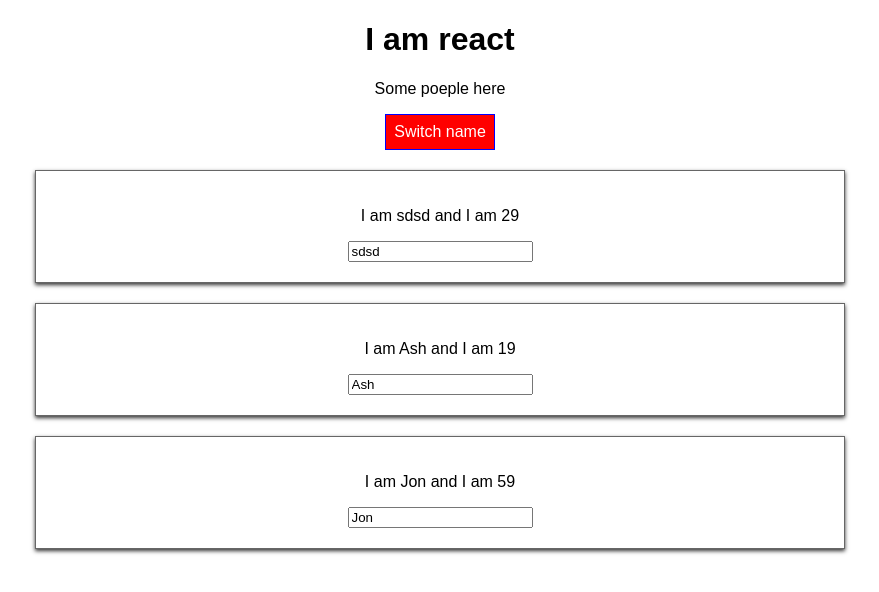
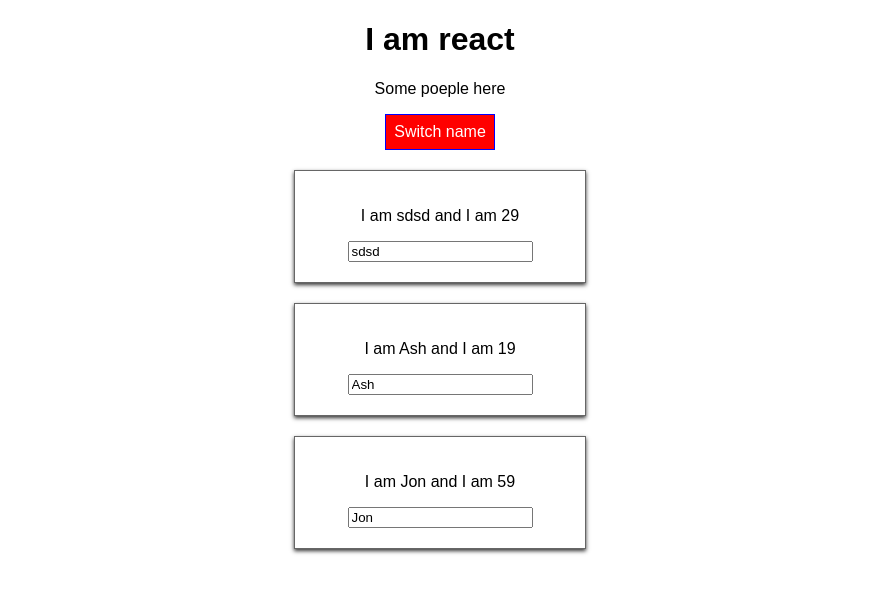
Before and after one commit to rafaesteller/react-js-training, a React (Create React App) app in the folder react-complete-guide/: page / in a window 1280 px wide. Both pictures are taken after a click on the button "Switch name". Shown: the top 592 px of the page, without its empty margins (200-1079 px from the left). Built offline with nearby package versions, Linux system fonts and the light colour scheme.

Commit message:
media-queries with Radium

```diff
--- a/react-complete-guide/package.json
+++ b/react-complete-guide/package.json
@@ -3,6 +3,7 @@
   "version": "0.1.0",
   "private": true,
   "dependencies": {
+    "radium": "^0.26.0",
     "react": "^16.9.0",
     "react-dom": "^16.9.0",
     "react-scripts": "1.1.5"
@@ -12,5 +13,9 @@
     "build": "react-scripts build",
     "test": "react-scripts test --env=jsdom",
     "eject": "react-scripts eject"
+  },
+  "devDependencies": {
+    "eslint": "^7.1.0",
+    "eslint-plugin-react": "^7.20.0"
   }
 }
--- a/react-complete-guide/src/App.css
+++ b/react-complete-guide/src/App.css
@@ -1,3 +1,13 @@
 .App {
   text-align: center;
 }
+
+.red {
+  color: red;
+}
+
+.bold {
+  font-weight: bold;
+}
+
+button:hover {}
--- a/react-complete-guide/src/App.js
+++ b/react-complete-guide/src/App.js
@@ -1,6 +1,6 @@
 import React, { Component } from 'react';
 import './App.css';
-import Radium from 'radium';
+import Radium, { StyleRoot } from 'radium';
 import Person from './Person/Person';
 
 
@@ -92,6 +92,7 @@ class App extends Component {
     }
 
     return (
+      <StyleRoot>
       <div className="App">
        <h1>I am react</h1>
        <p class={classes.join(' ')}>Some poeple here</p>
@@ -99,6 +100,7 @@ class App extends Component {
         onClick={this.togglePersonsHandler}>Switch name</button>
         {persons}
       </div>
+      </StyleRoot>
     );
 
   };
--- a/react-complete-guide/src/Person/Person.js
+++ b/react-complete-guide/src/Person/Person.js
@@ -1,8 +1,14 @@
 import React from 'react'
 import './Person.css'
+import Radium from 'radium';
 const person = (props) => {
+    const style = {
+        '@media (min-width:700px)': {
+            width: '250px'
+        }
+    }
     return (
-        <div className="Person">
+        <div className="Person" style={style}>
             <p onClick={props.click}> I am {props.name} and I am {props.age}</p>
             <p>{props.children}</p>
             <input type="text" onChange={props.changed} value={props.name}/>
@@ -11,4 +17,4 @@ const person = (props) => {
 
 };
 
-export default person;
+export default Radium(person);
```
Also changed, not shown: 1 other file (tests, documents, lock files or other folders).
